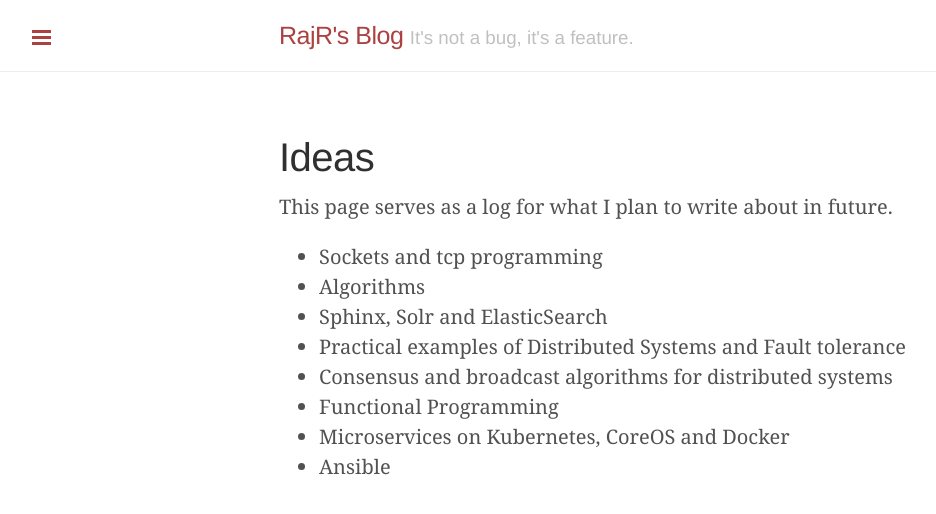
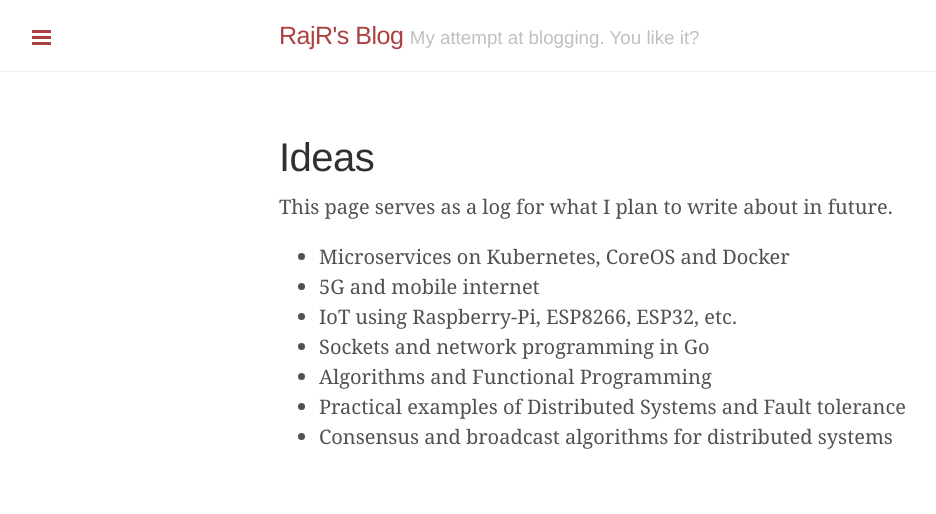
Before and after one commit to rajr0/rajr0.github.io, a Jekyll site: the page built from ideas.md, in a window 1280 px wide. Shown: the top 514 px of the page, without its empty margins (1-937 px from the left). Built offline with Jekyll 4.4.1, drawn with Linux system fonts in a browser that asks for light colours.

Commit message:
some edits

```diff
--- a/_config.yml
+++ b/_config.yml
@@ -8,12 +8,12 @@ permalink:           pretty
 
 # Setup
 title:               RajR's Blog
-tagline:             "It's not a bug, it's a feature."
+tagline:             "My attempt at blogging. You like it?"
 description:         A blog by software engineer and food enthusiast.
 url:                 https://rajr0.github.io
 baseurl:             https://rajr0.github.io/
 paginate:            5
-google_analytics_id: UA-56228338-1
+#google_analytics_id: UA-56228338-1
 
 # About/contact
 author:
--- a/ideas.md
+++ b/ideas.md
@@ -5,11 +5,10 @@ title: Ideas
 
 This page serves as a log for what I plan to write about in future.
 
-- Sockets and tcp programming
-- Algorithms
-- Sphinx, Solr and ElasticSearch
+- Microservices on Kubernetes, CoreOS and Docker
+- 5G and mobile internet
+- IoT using Raspberry-Pi, ESP8266, ESP32, etc.
+- Sockets and network programming in Go
+- Algorithms and Functional Programming
 - Practical examples of Distributed Systems and Fault tolerance
 - Consensus and broadcast algorithms for distributed systems
-- Functional Programming
-- Microservices on Kubernetes, CoreOS and Docker
-- Ansible
```
Also changed, not shown: LICENSE.md.
